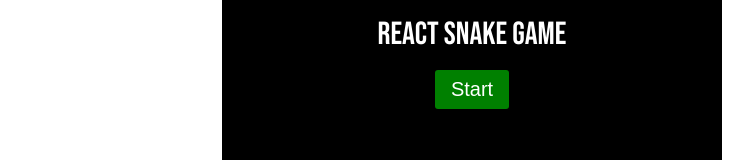
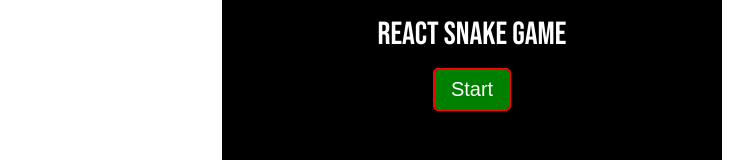
Before and after one commit to fredericojesus/react-snake-game, a React (Create React App) app: page / in a window 1280 px wide. Shown: the part 338-498 px from the top of the page, without its empty margins (168-921 px from the left). Built offline with nearby package versions, Linux system fonts and the light colour scheme.

Commit message:
Fixed panel to focus play again when game over

```diff
--- a/src/app/components/panel/Panel.css
+++ b/src/app/components/panel/Panel.css
@@ -1,4 +1,4 @@
-.interface {
+.panel {
   position: absolute;
   top: 0;
   left: 0;
@@ -9,7 +9,7 @@
   height: 100%;
 }
 
-.interface > div {
+.panel > div {
   display: flex;
   flex-direction: column;
   align-items: center;
@@ -20,7 +20,7 @@
   background: black;
 }
 
-.interface > div button {
+.panel > div button {
   margin-top: 16px;
   padding: 8px 16px;
   font-size: 20px;
@@ -29,3 +29,7 @@
   border: none;
   border-radius: 3px;
 }
+
+.panel > div button:focus {
+  outline: 2px solid red;
+}
--- a/src/app/components/panel/Panel.tsx
+++ b/src/app/components/panel/Panel.tsx
@@ -11,7 +11,11 @@ interface Props {
 const Panel: React.FC<Props> = (props: Props) => {
   const [title, setTitle] = useState('React Snake Game');
   const [action, setAction] = useState('Start');
-  const [display, setDisplay] = useState('flex');
+  const [opacity, setOpacity] = useState(1);
+
+  useEffect(() => {
+    document.getElementById('btnStart')?.focus();
+  }, []);
 
   useEffect(() => {
     switch (props.state.gameState) {
@@ -20,14 +24,15 @@ const Panel: React.FC<Props> = (props: Props) => {
         setAction('Start');
         break;
       case GamePhase.START:
-        setDisplay('none');
+        setOpacity(0);
         break;
       case GamePhase.TICK:
         break;
       default:
         setTitle('Game Over');
         setAction('Play again');
-        setDisplay('flex');
+        setOpacity(1);
+        document.getElementById('btnStart')?.focus();
         break;
     }
   }, [props.state.gameState]);
@@ -47,10 +52,12 @@ const Panel: React.FC<Props> = (props: Props) => {
   };
 
   return (
-    <div className="interface" style={{ display }} onKeyDown={onKeyDown} tabIndex={0}>
+    <div className="panel" style={{ opacity: opacity }} onKeyDown={onKeyDown} tabIndex={0}>
       <div>
         <h1>{title}</h1>
-        <button onClick={startGame}>{action}</button>
+        <button id="btnStart" onClick={startGame}>
+          {action}
+        </button>
       </div>
     </div>
   );
```
